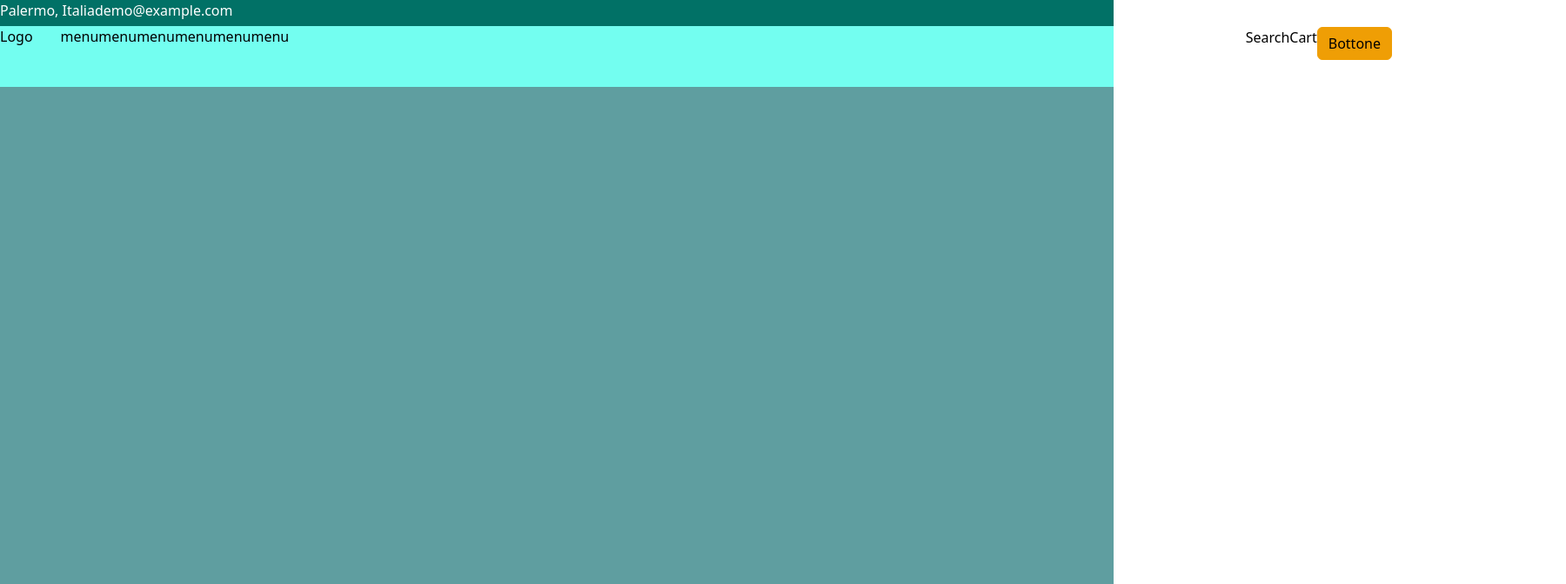
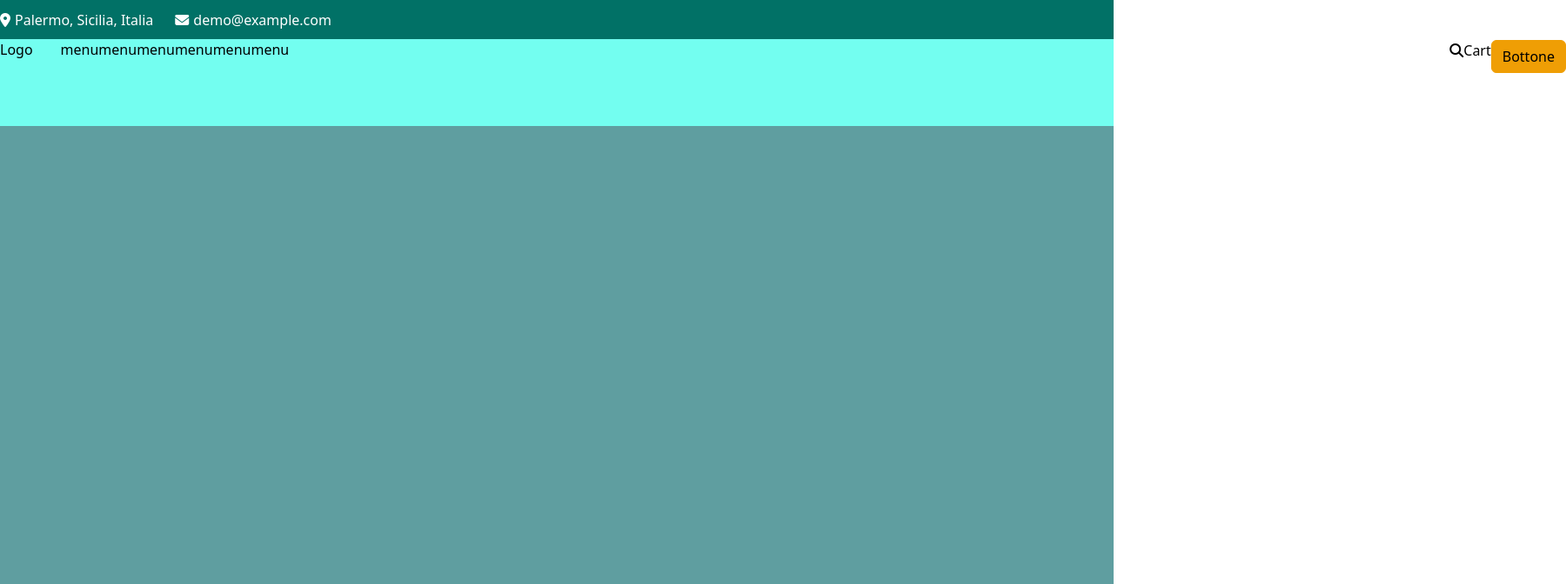
Before and after one commit to FraRussotto/proj-html-vuejs, a Vue app: page / in a window 1280 px wide. Shown: the top 672 px of the page at 87% size, 1800 px wide, since content can reach past the window. Built offline with nearby package versions, Linux system fonts and the light colour scheme.

Commit message:
[edit] layout header_top

```diff
--- a/src/components/Header.vue
+++ b/src/components/Header.vue
@@ -9,19 +9,29 @@
 
   <!-- Suddivisione dell'header in 2 contenitori separati -->
     <div class="header_top">
-      <div class="fr_container d-flex justify-content-between">
+      <div class="fr_container d-flex justify-content-between align-items-center">
+
         <div class="left d-flex">
-          <div class="location"> Palermo, Italia</div>
-          <div class="email">demo@example.com</div>
+          <div class="location">
+            <i class="fa-solid fa-location-dot"></i>
+            <span>Palermo, Sicilia, Italia</span>
+          </div>
+          <div class="email">
+            <i class="fa-solid fa-envelope"></i>
+            <span>demo@example.com</span></div>
         </div>
+
         <div class="right d-flex">
-          <div class="hours_active">8.30AM-8.30PM</div>
-          <div class="social">
+          <div class="hours_active">
+            <i class="fa-regular fa-clock"></i>
+            <span>8.30AM-8.30PM</span>
+          </div>
+          <div class="social ms-1 d-flex">
             <ul class="d-flex">
-              <li>social</li>
-              <li>social</li>
-              <li>social</li>
-              <li>social</li>
+              <a href="#"><li><i class="fa-brands fa-facebook-f"></i></li></a>
+              <a href="#"><li><i class="fa-brands fa-instagram"></i></li></a>
+              <a href="#"><li><i class="fa-brands fa-twitter"></i></li></a>
+              <a href="#"><li><i class="fa-brands fa-pinterest-p"></i></li></a>
             </ul>
           </div>
         </div>
@@ -44,7 +54,7 @@
           </div>
         </div>
         <div class="right d-flex">
-          <div class="button_search">Search</div>
+          <div class="button_search"><i class="fa-solid fa-magnifying-glass"></i></div>
           <div class="cart">Cart</div>
           <div class="button_order btn btn-warning">
             Bottone
@@ -64,12 +74,41 @@
   margin: 0 auto;
 }
 .header_top{
-  height: 30px;
+  height: 45px;
   color: white;
   background-color: $green;
+
+  .left{
+    i{
+      margin-right: 5px;
+    }
+    .location{
+      margin-right: 25px;
+    }
+  }
+
+  .right{
+    align-items: center;
+    .hours_active{
+      span{
+        margin-left: 10px;
+      }
+    }
+    .social{
+      ul{
+        margin-bottom: 0;
+        a{
+          color: white;
+          line-height: 45px;
+          margin-left: 10px;
+        }
+      }
+    }
+  }
 }
+
 .header_bottom{
-  height: 70px;
+  height: 100px;
   color: black;
   background-color: lighten($green, 50%);
 }
--- a/src/components/partials/jumbotron.vue
+++ b/src/components/partials/jumbotron.vue
@@ -15,7 +15,7 @@
 
 .jumbo_image{
   width: 100%;
-  height: 700px;
+  height: 850px;
   background-color: cadetblue;
 }
 </style>
--- a/src/scss/_variables.scss
+++ b/src/scss/_variables.scss
@@ -8,5 +8,5 @@ $darkgrey: #333333;
 
 
 // Layout:
-$container_max: 1600px;
+$container_max: 1800px;
 $container_min: 1200px;
```
